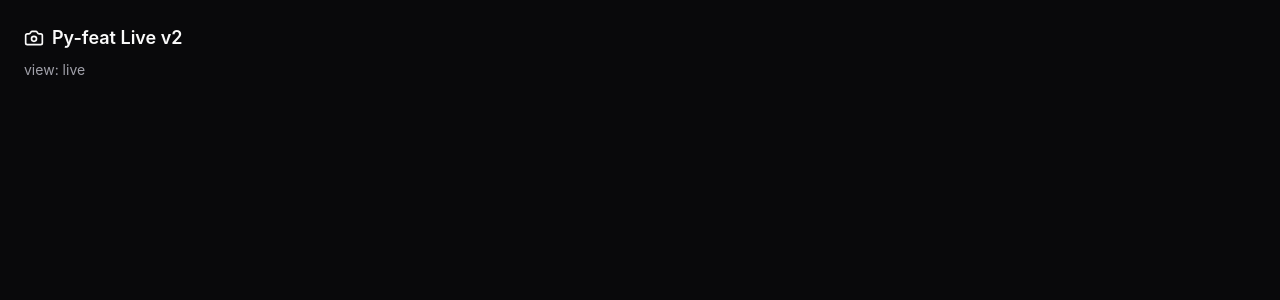
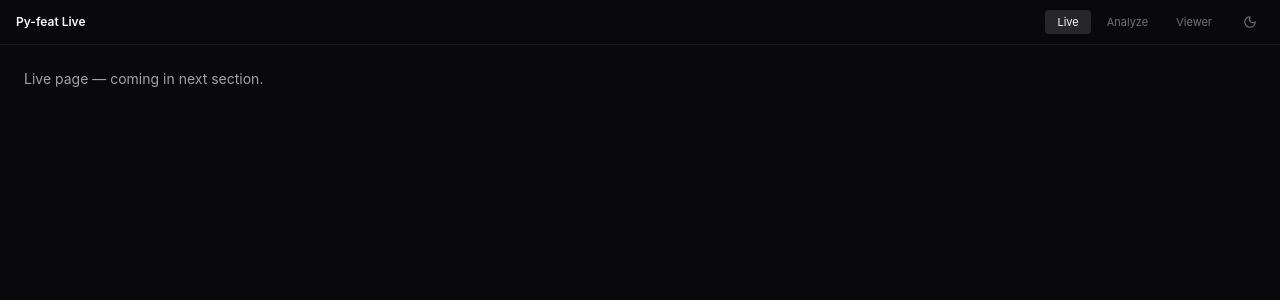
Before and after one commit to cosanlab/pyfeat-live, a Svelte app in the folder frontend/: page / in a window 1280 px wide. Shown: the top 300 px of the page. Built offline with nearby package versions, Linux system fonts and the light colour scheme.

Commit message:
feat(frontend): TopNav + view-router shell

```diff
--- a/frontend/src/App.svelte
+++ b/frontend/src/App.svelte
@@ -1,11 +1,19 @@
 <script lang="ts">
-  import { Camera } from 'lucide-svelte';
-  let view: 'live' | 'analyze' | 'viewer' = $state('live');
+  import TopNav from './lib/components/TopNav.svelte';
+
+  type View = 'live' | 'analyze' | 'viewer';
+  let view: View = $state('live');
 </script>
 
-<main class="p-6">
-  <h1 class="text-lg font-semibold text-zinc-50 flex items-center gap-2">
-    <Camera size={20} /> Py-feat Live v2
-  </h1>
-  <p class="mt-2 text-sm text-zinc-400">view: {view}</p>
-</main>
+<div class="min-h-screen flex flex-col">
+  <TopNav {view} onViewChange={(v) => (view = v)} />
+  <main class="flex-1">
+    {#if view === 'live'}
+      <div class="p-6 text-sm text-zinc-400">Live page — coming in next section.</div>
+    {:else if view === 'analyze'}
+      <div class="p-6 text-sm text-zinc-400">Analyze page — separate plan.</div>
+    {:else if view === 'viewer'}
+      <div class="p-6 text-sm text-zinc-400">Viewer page — separate plan.</div>
+    {/if}
+  </main>
+</div>
--- /dev/null
+++ b/frontend/src/lib/components/TopNav.svelte
@@ -0,0 +1,35 @@
+<script lang="ts">
+  import { Moon } from 'lucide-svelte';
+
+  type View = 'live' | 'analyze' | 'viewer';
+  type Props = { view: View; onViewChange: (v: View) => void };
+  let { view, onViewChange }: Props = $props();
+
+  const tabs: { id: View; label: string }[] = [
+    { id: 'live', label: 'Live' },
+    { id: 'analyze', label: 'Analyze' },
+    { id: 'viewer', label: 'Viewer' },
+  ];
+</script>
+
+<header class="flex items-center gap-3 px-4 py-2 border-b border-zinc-900 bg-zinc-950">
+  <span class="font-semibold text-zinc-50 text-xs">Py-feat Live</span>
+  <nav class="ml-auto flex gap-1 items-center">
+    {#each tabs as tab (tab.id)}
+      <button
+        class="px-3 py-1 rounded text-[11px] {view === tab.id
+          ? 'bg-zinc-800 text-zinc-50'
+          : 'text-zinc-500 hover:text-zinc-300'}"
+        onclick={() => onViewChange(tab.id)}
+      >
+        {tab.label}
+      </button>
+    {/each}
+    <button
+      class="ml-2 w-7 h-7 rounded inline-flex items-center justify-center text-zinc-500 hover:text-zinc-300"
+      aria-label="Toggle theme"
+    >
+      <Moon size={14} />
+    </button>
+  </nav>
+</header>
```
